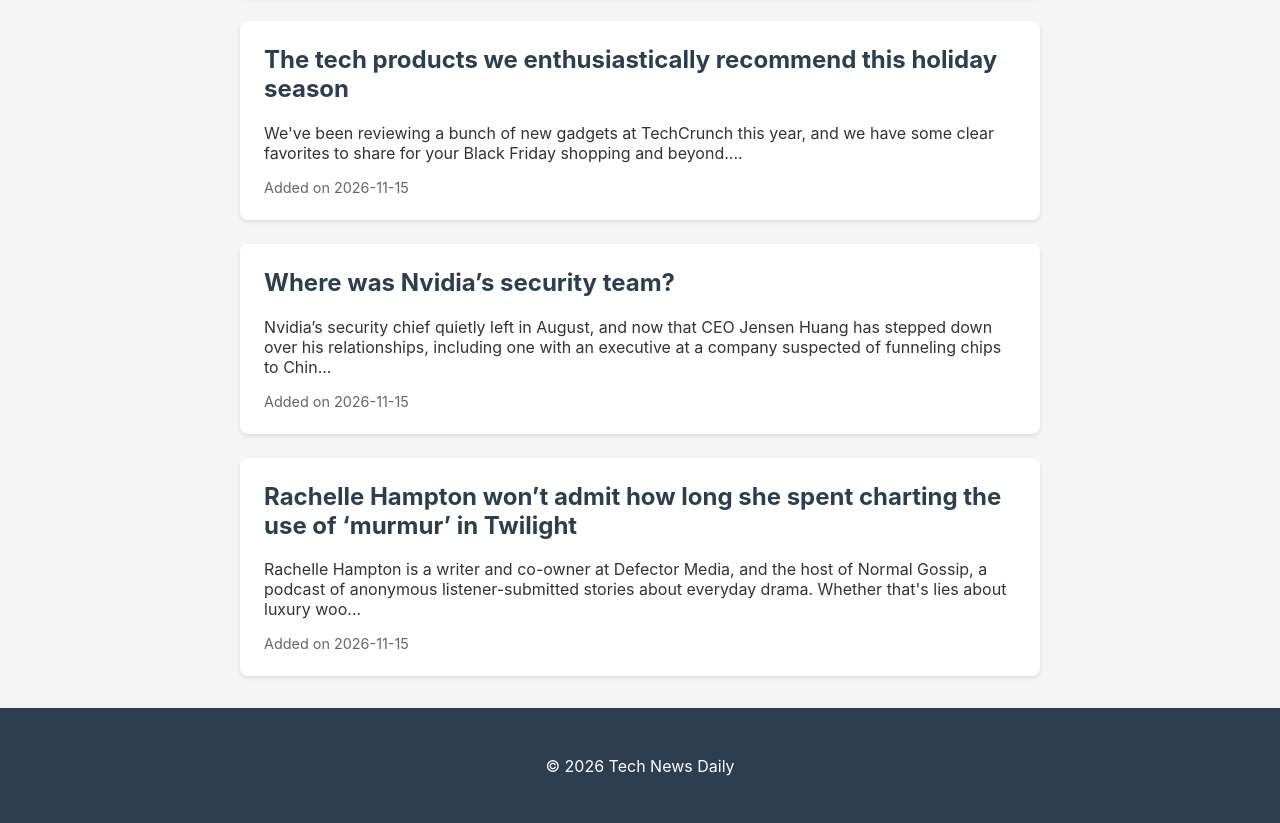
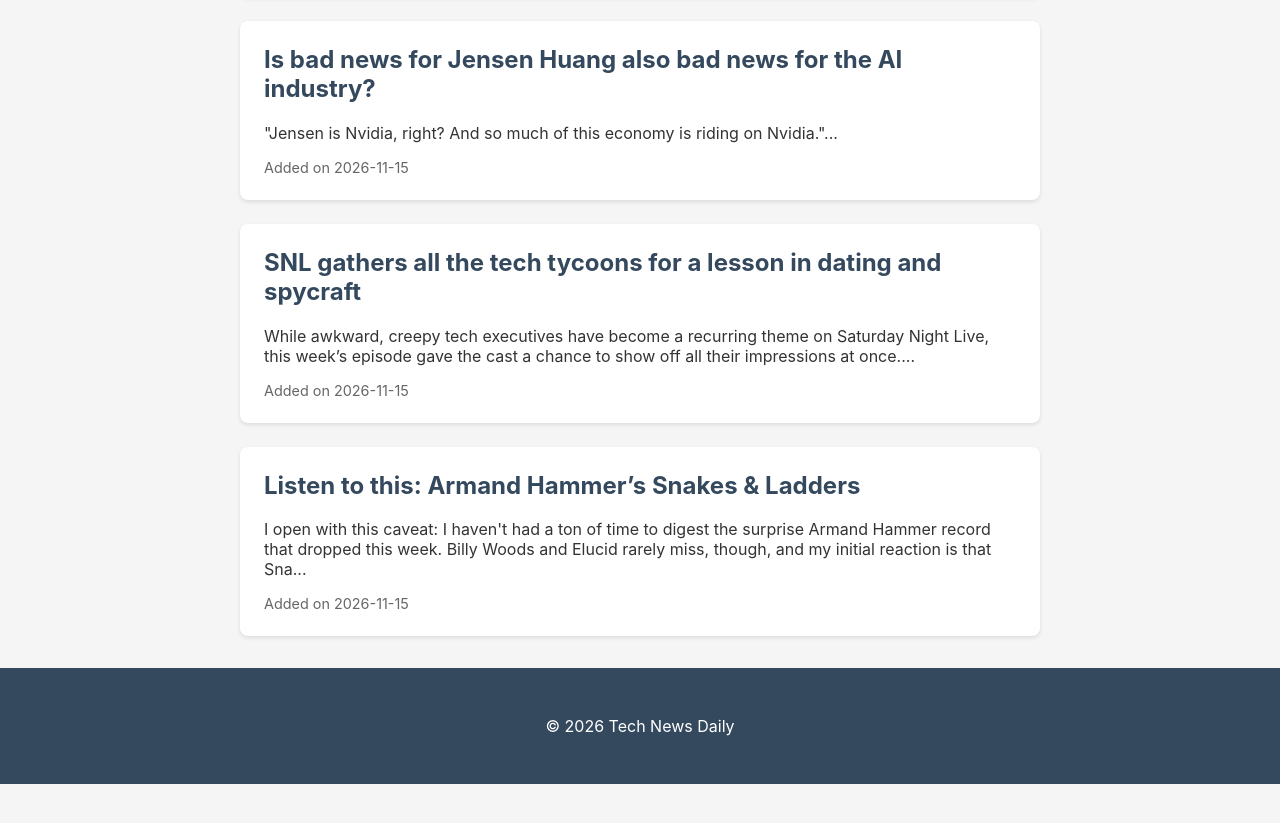
Before and after one commit to prachichhatbar/tech-news-daily, a plain HTML site: page index.html in a window 1280 px wide. Shown: the part 679-1502 px from the top of the page. After the commit the page ends 1463 px from the top, so only its background shows below. Drawn offline with Linux system fonts and the light colour scheme.

Commit message:
Add latest tech articles

```diff
--- a/index.html
+++ b/index.html
@@ -10,7 +10,7 @@
         <body>
             <header>
                 <h1>Tech News Daily</h1>
-                <p>Last updated: 2026-11-15 16:56 UTC</p>
+                <p>Last updated: 2026-11-15 22:42 UTC</p>
             </header>
             <main>
 
@@ -29,20 +29,20 @@ The Garante, Italy's data protection a...</p>
                 </article>
 
                 <article class="news-card">
-                    <h2><a href="https://techcrunch.com/2026/11/15/the-tech-products-we-enthusiastically-recommend-this-holiday-season/" target="_blank">The tech products we enthusiastically recommend this holiday season</a></h2>
-                    <p>We've been reviewing a bunch of new gadgets at TechCrunch this year, and we have some clear favorites to share for your Black Friday shopping and beyond....</p>
+                    <h2><a href="https://techcrunch.com/2026/11/15/is-bad-news-for-jensen-huang-also-bad-news-for-the-ai-industry/" target="_blank">Is bad news for Jensen Huang also bad news for the AI industry?</a></h2>
+                    <p>"Jensen is Nvidia, right? And so much of this economy is riding on Nvidia."...</p>
                     <div class="meta">Added on 2026-11-15</div>
                 </article>
 
                 <article class="news-card">
-                    <h2><a href="https://techcrunch.com/2026/11/14/where-was-nvidias-security-team/" target="_blank">Where was Nvidia’s security team?</a></h2>
-                    <p>Nvidia’s security chief quietly left in August, and now that CEO Jensen Huang has stepped down over his relationships, including one with an executive at a company suspected of funneling chips to Chin...</p>
+                    <h2><a href="https://techcrunch.com/2026/11/15/snl-gathers-all-the-tech-tycoons-for-a-lesson-in-dating-and-spycraft/" target="_blank">SNL gathers all the tech tycoons for a lesson in dating and spycraft</a></h2>
+                    <p>While awkward, creepy tech executives have become a recurring theme on Saturday Night Live, this week’s episode gave the cast a chance to show off all their impressions at once....</p>
                     <div class="meta">Added on 2026-11-15</div>
                 </article>
 
                 <article class="news-card">
-                    <h2><a href="https://www.theverge.com/entertainment/1033895/rachelle-hampton-normal-gossip-interview" target="_blank">Rachelle Hampton won’t admit how long she spent charting the use of ‘murmur’ in Twilight</a></h2>
-                    <p>Rachelle Hampton is a writer and co-owner at Defector Media, and the host of Normal Gossip, a podcast of anonymous listener-submitted stories about everyday drama. Whether that's lies about luxury woo...</p>
+                    <h2><a href="https://www.theverge.com/entertainment/1034013/armand-hammers-snakes-ladders-review" target="_blank">Listen to this: Armand Hammer’s Snakes &#038; Ladders</a></h2>
+                    <p>I open with this caveat: I haven't had a ton of time to digest the surprise Armand Hammer record that dropped this week. Billy Woods and Elucid rarely miss, though, and my initial reaction is that Sna...</p>
                     <div class="meta">Added on 2026-11-15</div>
                 </article>
 
--- a/style.css
+++ b/style.css
@@ -8,7 +8,7 @@
         }
 
         header {
-            background: #2c3e50;
+            background: #34495e;
             color: white;
             padding: 2rem;
             text-align: center;
@@ -33,7 +33,7 @@
         }
 
         .news-card a {
-            color: #2c3e50;
+            color: #34495e;
             text-decoration: none;
         }
 
@@ -46,6 +46,6 @@
         footer {
             text-align: center;
             padding: 2rem;
-            background: #2c3e50;
+            background: #34495e;
             color: white;
         }
```
